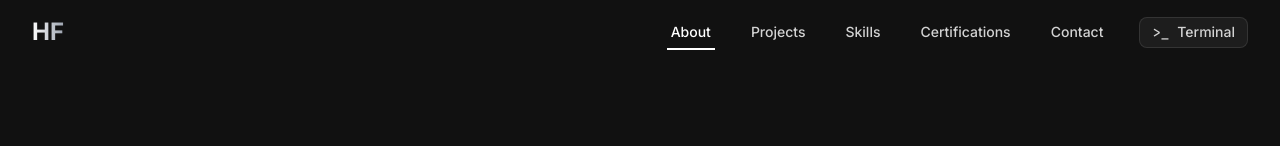
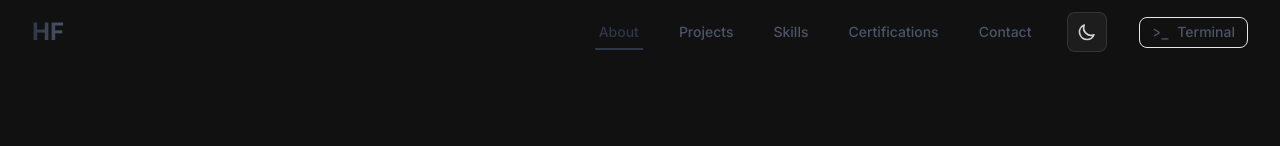
Before and after one commit to oondels/hendriusfelix-portfolio, a Vue app: page / in a window 1280 px wide. Shown: the top 146 px of the page. Built offline with nearby package versions, Linux system fonts and the light colour scheme.

Commit message:
Theme Toggle Implementation

```diff
--- a/src/App.vue
+++ b/src/App.vue
@@ -1,12 +1,15 @@
 <script setup lang="ts">
-import { ref } from 'vue';
+import { ref, onMounted } from 'vue';
 import TerminalShell from './cli/TerminalShell.vue';
 import MainContent from './components/MainContent.vue';
 import Header from './components/Header.vue';
 import CertificationsModal from './components/CertificationsModal.vue';
+import { useTheme } from './composables/useTheme';
 
 const isTerminalMode = ref(false);
 const showCertifications = ref(false);
+
+const { theme } = useTheme();
 
 const exitTerminal = () => {
   isTerminalMode.value = false;
@@ -19,10 +22,15 @@ const enterTerminal = () => {
 const toggleCertifications = () => {
   showCertifications.value = !showCertifications.value;
 };
+
+onMounted(() => {
+  // Initialize theme class on document
+  document.documentElement.classList.add(theme.value);
+});
 </script>
 
 <template>
-  <div class="min-h-screen bg-[#111111]">
+  <div class="min-h-screen bg-background transition-colors duration-300">
     <template v-if="isTerminalMode">
       <TerminalShell @exit="exitTerminal" />
     </template>
--- a/src/components/Header.vue
+++ b/src/components/Header.vue
@@ -1,6 +1,7 @@
 <script setup lang="ts">
 import { ref, onMounted, onUnmounted } from 'vue';
 import { useWindowScroll } from '@vueuse/core';
+import ThemeToggle from './ThemeToggle.vue';
 
 const { y } = useWindowScroll();
 const isMobileMenuOpen = ref(false);
@@ -23,12 +24,10 @@ const toggleMobileMenu = () => {
 };
 
 const handleScroll = () => {
-  // Show/hide header based on scroll direction
   isScrollingUp.value = y.value < lastScrollY.value;
   isHeaderVisible.value = y.value < 100 || isScrollingUp.value;
   lastScrollY.value = y.value;
 
-  // Update active section
   const sections = document.querySelectorAll('section[id]');
   sections.forEach(section => {
     const sectionTop = section.offsetTop - 100;
@@ -71,7 +70,7 @@ const emit = defineEmits(['toggle-terminal', 'toggle-certifications']);
     class="fixed top-0 w-full z-50 transition-all duration-300"
     :class="[
       isHeaderVisible ? 'translate-y-0' : '-translate-y-full',
-      y > 50 ? 'bg-black/80 backdrop-blur-md border-b border-white/10' : 'bg-transparent'
+      y > 50 ? 'bg-background-secondary/80 backdrop-blur-md border-b border-accent/10' : 'bg-transparent'
     ]"
   >
     <div class="max-w-7xl mx-auto px-4 sm:px-6 lg:px-8">
@@ -79,7 +78,7 @@ const emit = defineEmits(['toggle-terminal', 'toggle-certifications']);
         <!-- Logo -->
         <div class="flex items-center">
           <a href="#" class="flex items-center space-x-2">
-            <span class="text-2xl font-bold bg-gradient-to-r from-white to-gray-400 bg-clip-text text-transparent">HF</span>
+            <span class="text-2xl font-bold bg-gradient-to-r from-accent-light to-accent bg-clip-text text-transparent">HF</span>
           </a>
         </div>
 
@@ -93,20 +92,22 @@ const emit = defineEmits(['toggle-terminal', 'toggle-certifications']);
             class="relative px-1 py-2 text-sm font-medium transition-colors duration-200"
             :class="[
               currentSection === link.href.substring(1)
-                ? 'text-white'
-                : 'text-[#D3D3D3] hover:text-white'
+                ? 'text-accent-light'
+                : 'text-accent hover:text-accent-light'
             ]"
           >
             {{ link.name }}
             <span
-              class="absolute bottom-0 left-0 w-full h-0.5 bg-white transform scale-x-0 transition-transform duration-200"
+              class="absolute bottom-0 left-0 w-full h-0.5 bg-accent-light transform scale-x-0 transition-transform duration-200"
               :class="{ 'scale-x-100': currentSection === link.href.substring(1) }"
             ></span>
           </a>
 
+          <ThemeToggle />
+
           <button
             @click="$emit('toggle-terminal')"
-            class="px-3 py-1 text-sm font-medium bg-white/5 hover:bg-white/10 text-[#D3D3D3] hover:text-white rounded-lg transition-all duration-200 border border-white/10"
+            class="px-3 py-1 text-sm font-medium bg-accent/5 hover:bg-accent/10 text-accent hover:text-accent-light rounded-lg transition-all duration-200 border border-accent/10"
           >
             <span class="font-mono">&gt;_</span>
             <span class="ml-2">Terminal</span>
@@ -114,10 +115,11 @@ const emit = defineEmits(['toggle-terminal', 'toggle-certifications']);
         </nav>
 
         <!-- Mobile Menu Button -->
-        <div class="flex items-center md:hidden">
+        <div class="flex items-center space-x-4 md:hidden">
+          <ThemeToggle />
           <button
             @click="toggleMobileMenu"
-            class="p-2 rounded-lg bg-white/5 text-[#D3D3D3] hover:text-white focus:outline-none"
+            class="p-2 rounded-lg bg-accent/5 text-accent hover:text-accent-light focus:outline-none"
           >
             <span class="sr-only">Open menu</span>
             <svg
@@ -154,11 +156,11 @@ const emit = defineEmits(['toggle-terminal', 'toggle-certifications']);
       @click="closeMenu"
     >
       <!-- Backdrop -->
-      <div class="absolute inset-0 bg-black/50 backdrop-blur-sm"></div>
+      <div class="absolute inset-0 bg-background/50 backdrop-blur-sm"></div>
 
       <!-- Menu Content -->
       <div
-        class="absolute right-0 top-16 w-full max-w-sm bg-[#111111] border-l border-white/10 h-screen"
+        class="absolute right-0 top-16 w-full max-w-sm bg-background border-l border-accent/10 h-screen"
         @click.stop
       >
         <div class="px-4 py-6 space-y-4">
@@ -167,15 +169,15 @@ const emit = defineEmits(['toggle-terminal', 'toggle-certifications']);
             :key="link.name"
             :href="link.href"
             @click.prevent="handleNavClick(link)"
-            class="block px-4 py-3 text-[#D3D3D3] hover:text-white hover:bg-white/5 rounded-lg transition-colors duration-200"
-            :class="{ 'text-white bg-white/5': currentSection === link.href.substring(1) }"
+            class="block px-4 py-3 text-accent hover:text-accent-light hover:bg-accent/5 rounded-lg transition-colors duration-200"
+            :class="{ 'text-accent-light bg-accent/5': currentSection === link.href.substring(1) }"
           >
             {{ link.name }}
           </a>
 
           <button
             @click="$emit('toggle-terminal'); closeMenu()"
-            class="w-full px-4 py-3 text-left text-[#D3D3D3] hover:text-white hover:bg-white/5 rounded-lg transition-colors duration-200"
+            class="w-full px-4 py-3 text-left text-accent hover:text-accent-light hover:bg-accent/5 rounded-lg transition-colors duration-200"
           >
             <span class="font-mono">&gt;_</span>
             <span class="ml-2">Terminal Mode</span>
--- /dev/null
+++ b/src/components/ThemeToggle.vue
@@ -0,0 +1,47 @@
+<script setup lang="ts">
+import { useTheme } from '../composables/useTheme';
+
+const { theme, toggleTheme } = useTheme();
+</script>
+
+<template>
+  <button
+    @click="toggleTheme"
+    class="relative inline-flex h-10 w-10 items-center justify-center rounded-lg bg-white/5 hover:bg-white/10 transition-colors duration-200 border border-white/10"
+    :title="theme === 'dark' ? 'Switch to Light Mode' : 'Switch to Dark Mode'"
+  >
+    <span class="sr-only">Toggle theme</span>
+
+    <!-- Sun icon -->
+    <svg
+      v-if="theme === 'dark'"
+      class="h-5 w-5 text-[#D3D3D3]"
+      fill="none"
+      viewBox="0 0 24 24"
+      stroke="currentColor"
+    >
+      <path
+        stroke-linecap="round"
+        stroke-linejoin="round"
+        stroke-width="2"
+        d="M12 3v1m0 16v1m9-9h-1M4 12H3m15.364 6.364l-.707-.707M6.343 6.343l-.707-.707m12.728 0l-.707.707M6.343 17.657l-.707.707M16 12a4 4 0 11-8 0 4 4 0 018 0z"
+      />
+    </svg>
+
+    <!-- Moon icon -->
+    <svg
+      v-else
+      class="h-5 w-5 text-[#D3D3D3]"
+      fill="none"
+      viewBox="0 0 24 24"
+      stroke="currentColor"
+    >
+      <path
+        stroke-linecap="round"
+        stroke-linejoin="round"
+        stroke-width="2"
+        d="M20.354 15.354A9 9 0 018.646 3.646 9.003 9.003 0 0012 21a9.003 9.003 0 008.354-5.646z"
+      />
+    </svg>
+  </button>
+</template>
--- /dev/null
+++ b/src/composables/useTheme.ts
@@ -0,0 +1,34 @@
+import { ref, watch } from 'vue';
+
+type Theme = 'dark' | 'light';
+
+// Create a composable for theme management
+export function useTheme() {
+  const theme = ref<Theme>(
+    localStorage.getItem('theme') as Theme ||
+    (window.matchMedia('(prefers-color-scheme: dark)').matches ? 'dark' : 'light')
+  );
+
+  const toggleTheme = () => {
+    theme.value = theme.value === 'dark' ? 'light' : 'dark';
+  };
+
+  // Watch for theme changes and update localStorage and document class
+  watch(theme, (newTheme) => {
+    localStorage.setItem('theme', newTheme);
+    document.documentElement.classList.remove('dark', 'light');
+    document.documentElement.classList.add(newTheme);
+  }, { immediate: true });
+
+  // Watch for system theme changes
+  window.matchMedia('(prefers-color-scheme: dark)').addEventListener('change', (e) => {
+    if (!localStorage.getItem('theme')) {
+      theme.value = e.matches ? 'dark' : 'light';
+    }
+  });
+
+  return {
+    theme,
+    toggleTheme,
+  };
+}
--- a/src/style.css
+++ b/src/style.css
@@ -4,18 +4,25 @@
 @tailwind components;
 @tailwind utilities;
 
-:root {
-  --font-family: 'Inter', system-ui, sans-serif;
-  --font-mono: 'Fira Code', 'Courier New', monospace;
-  --color-bg: #111111;
-  --color-secondary: #1a1a1a;
-  --color-accent: #D3D3D3;
-  --color-text: #F5F5F5;
+@layer base {
+  :root {
+    --color-background: #f8f9fa;
+    --color-background-secondary: #ffffff;
+    --color-accent: #4a5568;
+    --color-accent-light: #2d3748;
+  }
+
+  :root.dark {
+    --color-background: #111111;
+    --color-background-secondary: #1a1a1a;
+    --color-accent: #D3D3D3;
+    --color-accent-light: #F5F5F5;
+  }
 }
 
 body {
   font-family: var(--font-family);
-  @apply bg-[#111111] text-[#F5F5F5] m-0 min-h-screen;
+  @apply bg-background text-accent-light m-0 min-h-screen transition-colors duration-300;
 }
 
 @layer components {
@@ -24,7 +31,7 @@ body {
   }
 
   .section-title {
-    @apply text-3xl md:text-4xl font-bold mb-8 text-[#F5F5F5];
+    @apply text-3xl md:text-4xl font-bold mb-8 text-accent-light;
   }
 
   .btn {
@@ -32,18 +39,18 @@ body {
   }
 
   .btn-primary {
-    @apply bg-white text-[#111111] hover:bg-[#D3D3D3];
+    @apply bg-accent-light text-background hover:bg-accent;
   }
 
   .card {
-    @apply bg-[#1a1a1a] rounded-lg shadow-lg p-6 transition-transform duration-300 hover:-translate-y-1;
+    @apply bg-background-secondary rounded-lg shadow-lg p-6 transition-transform duration-300 hover:-translate-y-1;
   }
 
   .input-field {
-    @apply w-full px-3 py-2 bg-[#1a1a1a] text-[#F5F5F5] border border-[#333333] rounded-md focus:outline-none focus:ring-2 focus:ring-[#D3D3D3] focus:border-transparent;
+    @apply w-full px-3 py-2 bg-background-secondary text-accent-light border border-accent/20 rounded-md focus:outline-none focus:ring-2 focus:ring-accent focus:border-transparent;
   }
 
   .glass-card {
-    @apply bg-white/5 backdrop-blur-sm border border-white/10 rounded-lg;
+    @apply bg-accent/5 backdrop-blur-sm border border-accent/10 rounded-lg;
   }
 }
--- a/tailwind.config.js
+++ b/tailwind.config.js
@@ -4,6 +4,7 @@ export default {
     "./index.html",
     "./src/**/*.{vue,js,ts,jsx,tsx}",
   ],
+  darkMode: 'class',
   theme: {
     extend: {
       fontFamily: {
@@ -12,12 +13,12 @@ export default {
       },
       colors: {
         background: {
-          DEFAULT: '#111111',
-          secondary: '#1a1a1a',
+          DEFAULT: 'var(--color-background)',
+          secondary: 'var(--color-background-secondary)',
         },
         accent: {
-          DEFAULT: '#D3D3D3',
-          light: '#F5F5F5',
+          DEFAULT: 'var(--color-accent)',
+          light: 'var(--color-accent-light)',
         },
       },
     },
```
